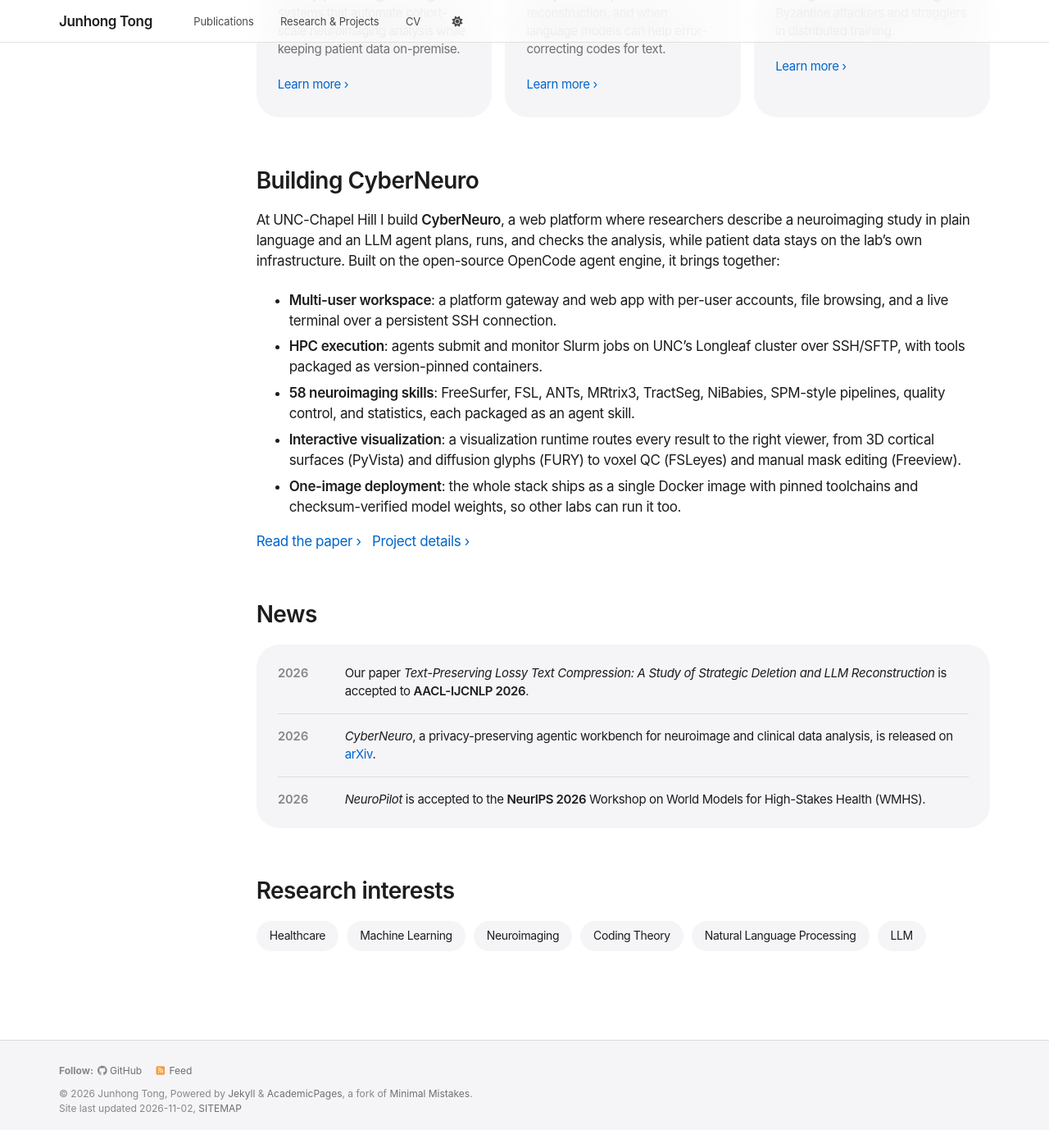
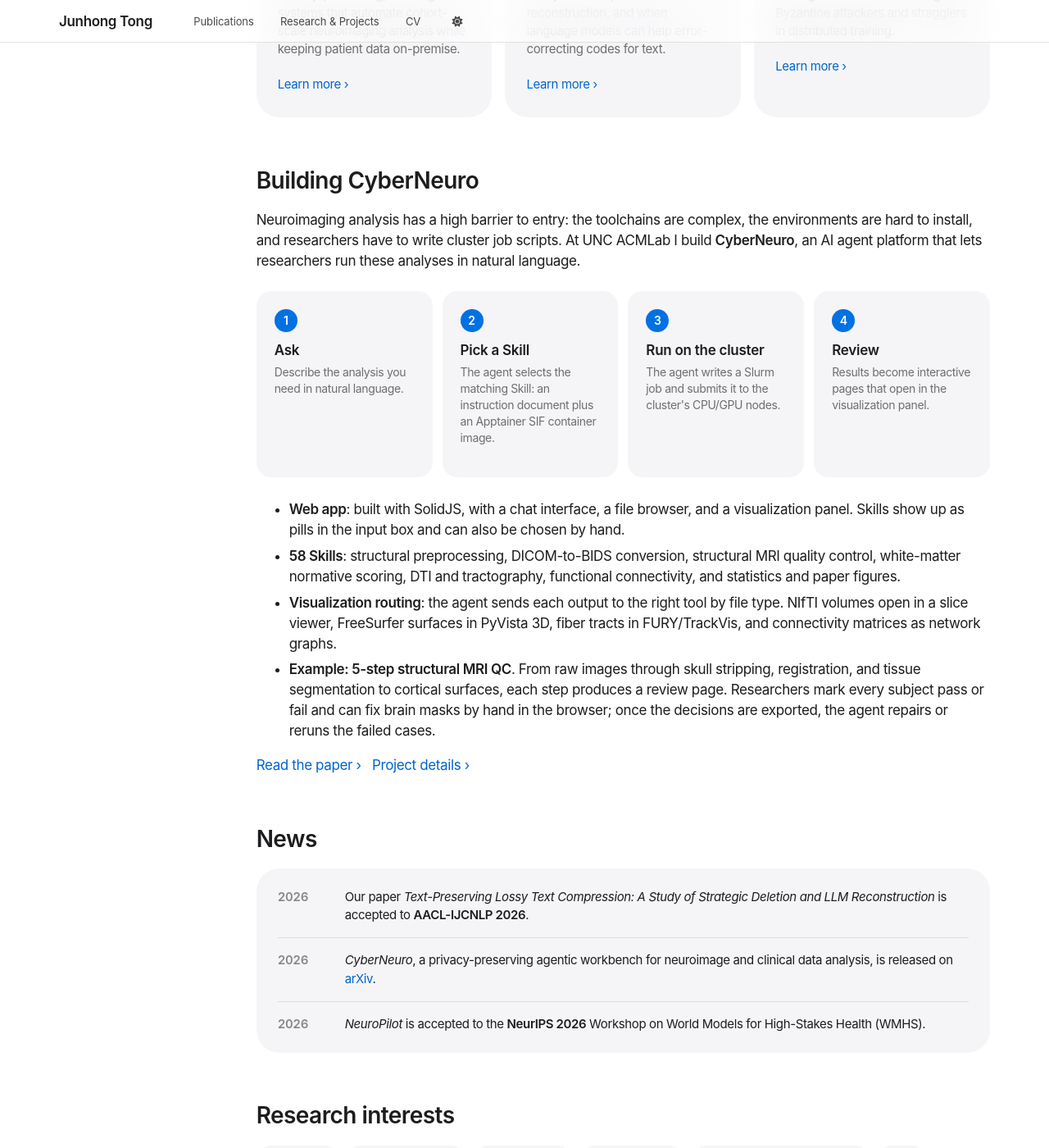
Before and after one commit to Amsterlam/Amsterlam.github.io, a Jekyll site: the page built from _pages/about.md, in a window 1280 px wide and 1400 px high, scrolled down 766 px. Shown: the whole window at 82% size. Built offline with Jekyll 4.4.1, drawn with Linux system fonts in a browser that asks for light colours; a script bundle is joined from its source files by our own code; a style sheet for code colours, icons or effects is not loaded; before the commit the page ends 2144 px from its top, so only the background shows below that.

Commit message:
Rewrite CyberNeuro description: workflow steps, skills, visualization, QC case
Co-Authored-By: Claude Opus 5.5 <noreply@anthropic.com>

```diff
--- a/_pages/about.md
+++ b/_pages/about.md
@@ -44,13 +44,35 @@ redirect_from:
 
 ## Building CyberNeuro
 
-At UNC-Chapel Hill I build **CyberNeuro**, a web platform where researchers describe a neuroimaging study in plain language and an LLM agent plans, runs, and checks the analysis, while patient data stays on the lab's own infrastructure. Built on the open-source OpenCode agent engine, it brings together:
+Neuroimaging analysis has a high barrier to entry: the toolchains are complex, the environments are hard to install, and researchers have to write cluster job scripts. At UNC ACMLab I build **CyberNeuro**, an AI agent platform that lets researchers run these analyses in natural language.
 
-- **Multi-user workspace**: a platform gateway and web app with per-user accounts, file browsing, and a live terminal over a persistent SSH connection.
-- **HPC execution**: agents submit and monitor Slurm jobs on UNC's Longleaf cluster over SSH/SFTP, with tools packaged as version-pinned containers.
-- **58 neuroimaging skills**: FreeSurfer, FSL, ANTs, MRtrix3, TractSeg, NiBabies, SPM-style pipelines, quality control, and statistics, each packaged as an agent skill.
-- **Interactive visualization**: a visualization runtime routes every result to the right viewer, from 3D cortical surfaces (PyVista) and diffusion glyphs (FURY) to voxel QC (FSLeyes) and manual mask editing (Freeview).
-- **One-image deployment**: the whole stack ships as a single Docker image with pinned toolchains and checksum-verified model weights, so other labs can run it too.
+<div class="steps">
+  <div class="step">
+    <span class="step__num">1</span>
+    <h3 class="step__title">Ask</h3>
+    <p class="step__body">Describe the analysis you need in natural language.</p>
+  </div>
+  <div class="step">
+    <span class="step__num">2</span>
+    <h3 class="step__title">Pick a Skill</h3>
+    <p class="step__body">The agent selects the matching Skill: an instruction document plus an Apptainer SIF container image.</p>
+  </div>
+  <div class="step">
+    <span class="step__num">3</span>
+    <h3 class="step__title">Run on the cluster</h3>
+    <p class="step__body">The agent writes a Slurm job and submits it to the cluster's CPU/GPU nodes.</p>
+  </div>
+  <div class="step">
+    <span class="step__num">4</span>
+    <h3 class="step__title">Review</h3>
+    <p class="step__body">Results become interactive pages that open in the visualization panel.</p>
+  </div>
+</div>
+
+- **Web app**: built with SolidJS, with a chat interface, a file browser, and a visualization panel. Skills show up as pills in the input box and can also be chosen by hand.
+- **58 Skills**: structural preprocessing, DICOM-to-BIDS conversion, structural MRI quality control, white-matter normative scoring, DTI and tractography, functional connectivity, and statistics and paper figures.
+- **Visualization routing**: the agent sends each output to the right tool by file type. NIfTI volumes open in a slice viewer, FreeSurfer surfaces in PyVista 3D, fiber tracts in FURY/TrackVis, and connectivity matrices as network graphs.
+- **Example: 5-step structural MRI QC**. From raw images through skull stripping, registration, and tissue segmentation to cortical surfaces, each step produces a review page. Researchers mark every subject pass or fail and can fix brain masks by hand in the browser; once the decisions are exported, the agent repairs or reruns the failed cases.
 
 <a class="chevron-link" href="https://arxiv.org/abs/2607.28841">Read the paper</a>&nbsp;&nbsp;&nbsp;<a class="chevron-link" href="/portfolio/01-cyberneuro/">Project details</a>
 
--- a/_sass/_apple.scss
+++ b/_sass/_apple.scss
@@ -733,6 +733,46 @@ body.home .page__title {
   }
 }
 
+.steps {
+  display: grid;
+  grid-template-columns: repeat(auto-fit, minmax(190px, 1fr));
+  gap: 12px;
+  margin: 1.4em 0 1.6em;
+}
+
+.step {
+  padding: 22px 22px 20px;
+  border-radius: $apple-radius;
+  background: var(--apple-tile);
+
+  &__num {
+    display: inline-flex;
+    align-items: center;
+    justify-content: center;
+    width: 28px;
+    height: 28px;
+    margin-bottom: 12px;
+    border-radius: 50%;
+    background: var(--apple-accent);
+    color: #fff;
+    font-size: 14px;
+    font-weight: 600;
+  }
+
+  &__title {
+    margin: 0 0 6px !important;
+    font-size: 17px !important;
+    letter-spacing: -0.015em;
+  }
+
+  &__body {
+    margin: 0;
+    font-size: 14px !important;
+    line-height: 1.43;
+    color: var(--apple-text-2);
+  }
+}
+
 .icon--blue   { background: linear-gradient(180deg, #2997ff, #0071e3); }
 .icon--purple { background: linear-gradient(180deg, #bf5af2, #8e44d6); }
 .icon--orange { background: linear-gradient(180deg, #ff9f0a, #f56300); }
```
Also changed, not shown: _pages/cv.md (+6 -4 lines), _portfolio/01-cyberneuro.md (+16 -12 lines).
